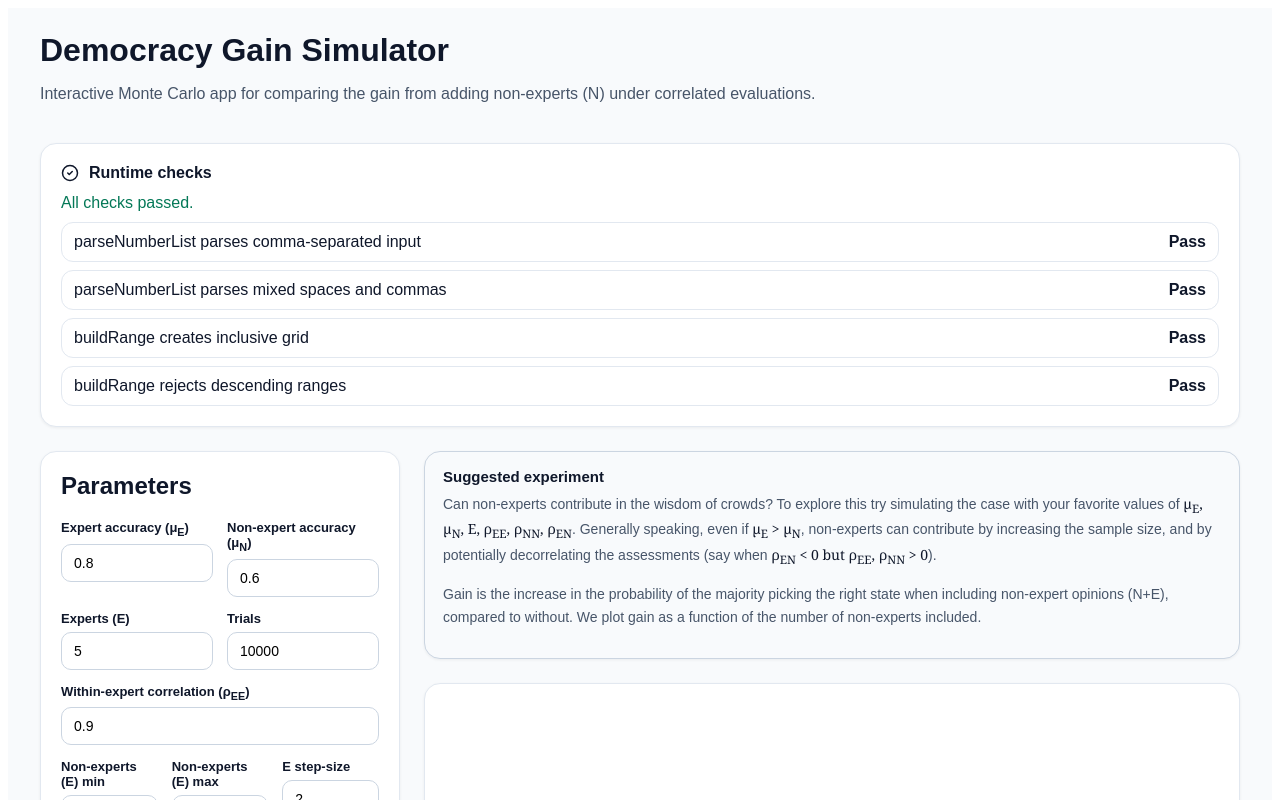
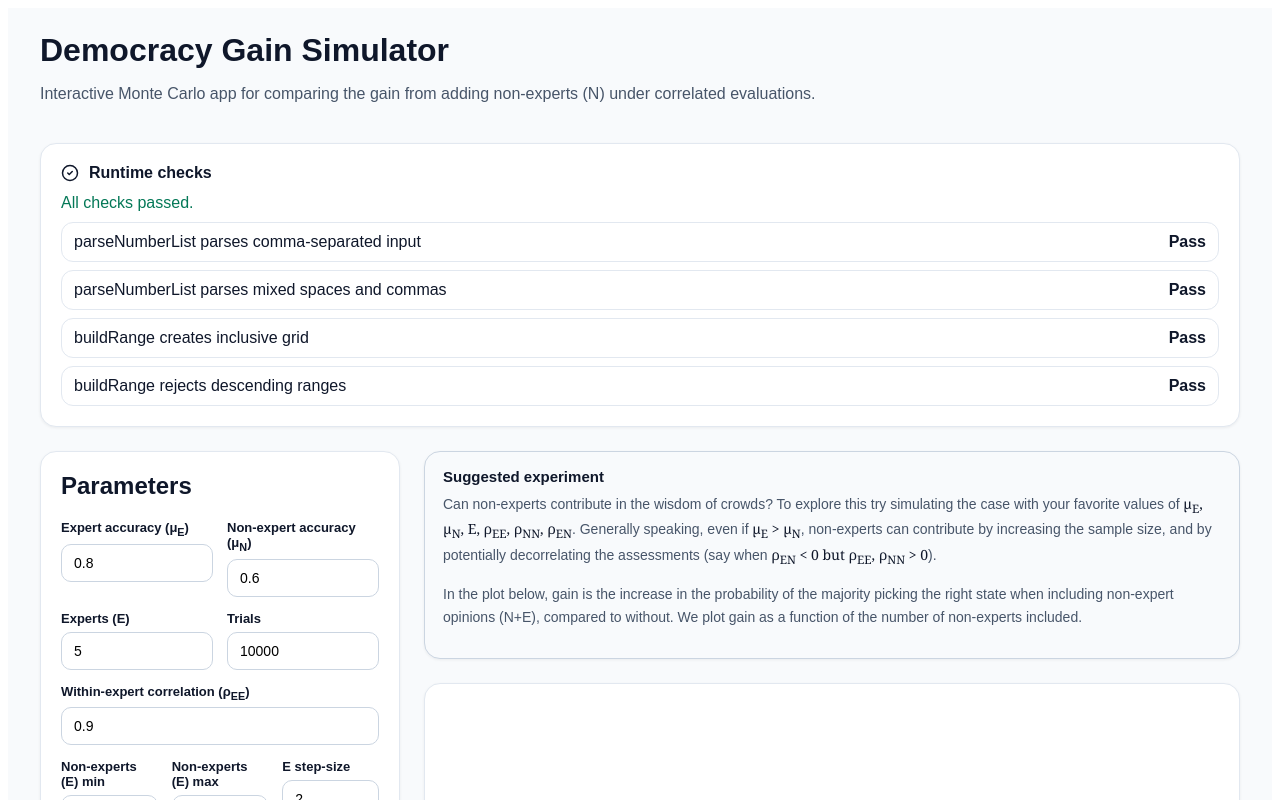
Before and after one commit to anujitchakraborty/democracy-simulator, a React (Vite) app: page / in a window 1280 px wide. Shown: the top 800 px of the page. Built offline with nearby package versions, Linux system fonts and the light colour scheme.

Commit message:
Update App.jsx

```diff
--- a/src/App.jsx
+++ b/src/App.jsx
@@ -643,7 +643,7 @@ export default function App() {
                   </span>).
               </div>
                <p style={{ fontSize: 14, lineHeight: 1.6, color: "#475569" }}>
-                      Gain is the increase in the probability of the majority picking the right state when including non-expert opinions (N+E), compared to without. We plot gain as a function of the number of non-experts included.
+                      In the plot below, gain is the increase in the probability of the majority picking the right state when including non-expert opinions (N+E), compared to without. We plot gain as a function of the number of non-experts included.
                     </p>
 
             </div>
```
